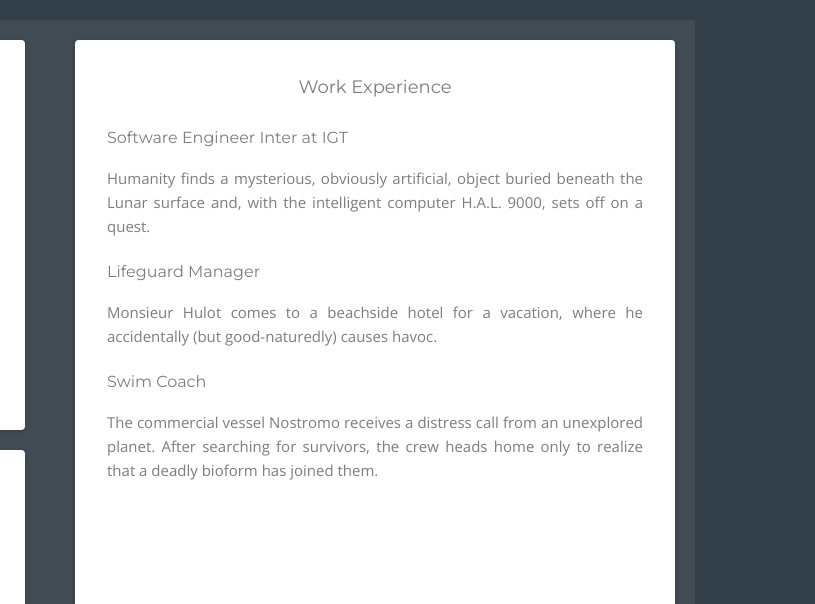
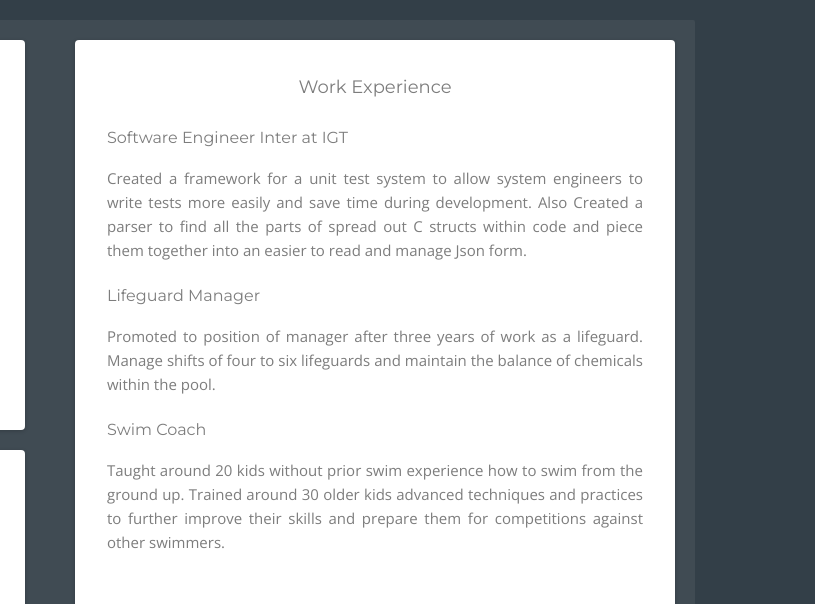
Before and after one commit to RobertHale/public_html, a plain HTML site: page profile_page.html in a window 1280 px wide. Shown: the top 604 px of the page, 465-1280 px from the left. Drawn offline with nearby package versions, Linux system fonts and the light colour scheme.

Commit message:
first working build

```diff
--- a/profile_page.html
+++ b/profile_page.html
@@ -51,19 +51,19 @@
                 <tr>
                   <td>
                     <h3>Software Engineer Inter at IGT</h3>
-                    <p>Humanity finds a mysterious, obviously artificial, object buried beneath the Lunar surface and, with the intelligent computer H.A.L. 9000, sets off on a quest.</p>
+                    <p>Created a framework for a unit test system to allow system engineers to write tests         more easily and save time during development. Also Created a parser to find all the parts of spread out C structs within code and piece them together into an easier to read and manage Json form.</p>
                   </td>
                 </tr>
                 <tr>
                   <td>
                     <h3>Lifeguard Manager</h3>
-                    <p>Monsieur Hulot comes to a beachside hotel for a vacation, where he accidentally (but good-naturedly) causes havoc.</p>
+                    <p>Promoted to position of manager after three years of work as a lifeguard.  Manage shifts of  four to six lifeguards and maintain the balance of chemicals within the pool.</p>
                   </td>
                 </tr>
                 <tr>
                   <td>
                     <h3>Swim Coach</h3>
-                    <p>The commercial vessel Nostromo receives a distress call from an unexplored planet. After searching for survivors, the crew heads home only to realize that a deadly bioform has joined them.</p>
+                    <p>Taught around 20 kids without prior swim experience how to swim from the ground up.  Trained around 30 older kids advanced techniques and practices to further improve their skills and prepare them for competitions against other swimmers.</p>
                   </td>
                 </tr>
               </tbody>
```
